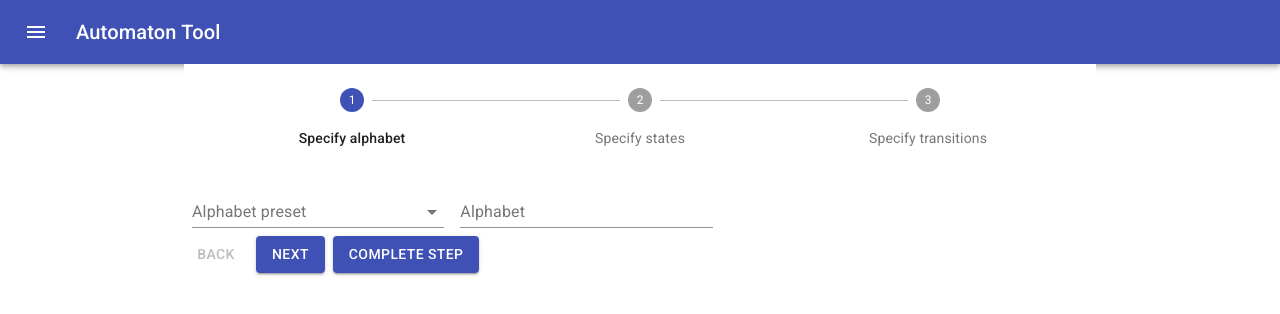
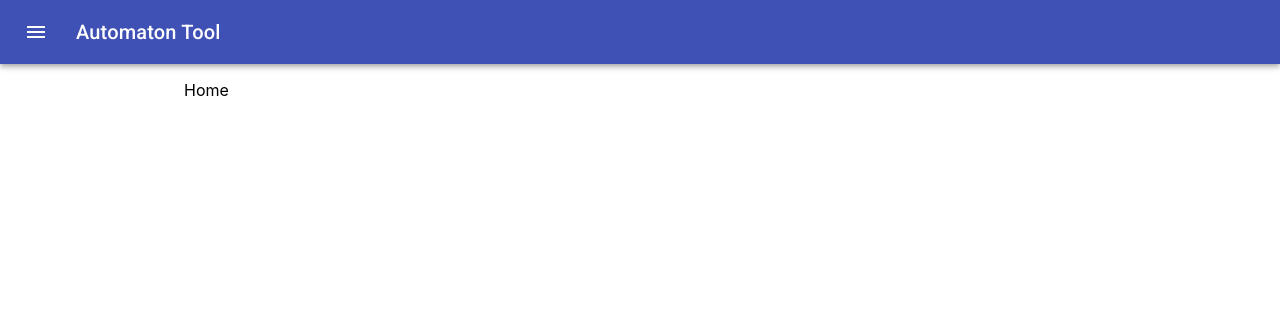
Before and after one commit to Ruben9922/automaton-tool-react, a React (Create React App) app: page / in a window 1280 px wide. Shown: the top 314 px of the page. Built offline with nearby package versions, Linux system fonts and the light colour scheme.

Commit message:
Add routing

```diff
--- a/src/App.js
+++ b/src/App.js
@@ -6,27 +6,32 @@ import {
     Route
 } from "react-router-dom";
 import Home from "./Home";
+import Container from "@material-ui/core/Container";
+import View from "./View";
+import Input from "./Input";
+import {List} from "immutable";
 
-function App() {
+export default function App() {
+    const [automata, setAutomata] = React.useState(List());
+
+    const addAutomaton = automaton => setAutomata(prevAutomata => prevAutomata.push(automaton));
+
     return (
         <Router>
             <Header/>
-            <Switch>
-                <Route exact path="/">
-                    <Home/>
-                </Route>
-                {/*<Route path="/view">*/}
-                {/*    <ViewAutomaton/>*/}
-                {/*</Route>*/}
-                {/*<Route path="/edit">*/}
-                {/*    <EditAutomaton/>*/}
-                {/*</Route>*/}
-                {/*<Route path="/delete">*/}
-                {/*    <DeleteAutomaton/>*/}
-                {/*</Route>*/}
-            </Switch>
+            <Container maxWidth="md">
+                <Switch>
+                    <Route exact path="/">
+                        <Home automata={automata}/>
+                    </Route>
+                    <Route path="/view">
+                        <View/>
+                    </Route>
+                    <Route path="/create">
+                        <Input onAutomatonChange={addAutomaton}/>
+                    </Route>
+                </Switch>
+            </Container>
         </Router>
     );
 }
-
-export default App;
--- a/src/Home.js
+++ b/src/Home.js
@@ -1,11 +1,11 @@
 import React from "react";
 import Input from "./Input";
 import {List} from "immutable";
+import View from "./View";
+import Container from "@material-ui/core/Container";
 
 export default function Home() {
-    const [automata, setAutomata] = React.useState(List());
-
     return (
-        <Input onAutomatonChange={setAutomata}/>
+            <p>Home</p>
     );
 }
--- a/src/Input.js
+++ b/src/Input.js
@@ -143,7 +143,6 @@ export default function Input({onAutomatonChange}) {
     const isStepComplete = step => completed.includes(step);
 
     return (
-        <Container maxWidth="md">
         <div className={classes.root}>
             <Stepper alternativeLabel nonLinear activeStep={activeStep}>
                 {steps.map((label, index) => {
@@ -190,6 +189,5 @@ export default function Input({onAutomatonChange}) {
                 </div>
             </div>
         </div>
-        </Container>
     );
 }
--- /dev/null
+++ b/src/View.js
@@ -0,0 +1,7 @@
+import React from "react";
+
+export default function View() {
+    return (
+        <p>View page</p>
+    );
+}
```
Lines whose indentation alone changed are shown as unchanged.
